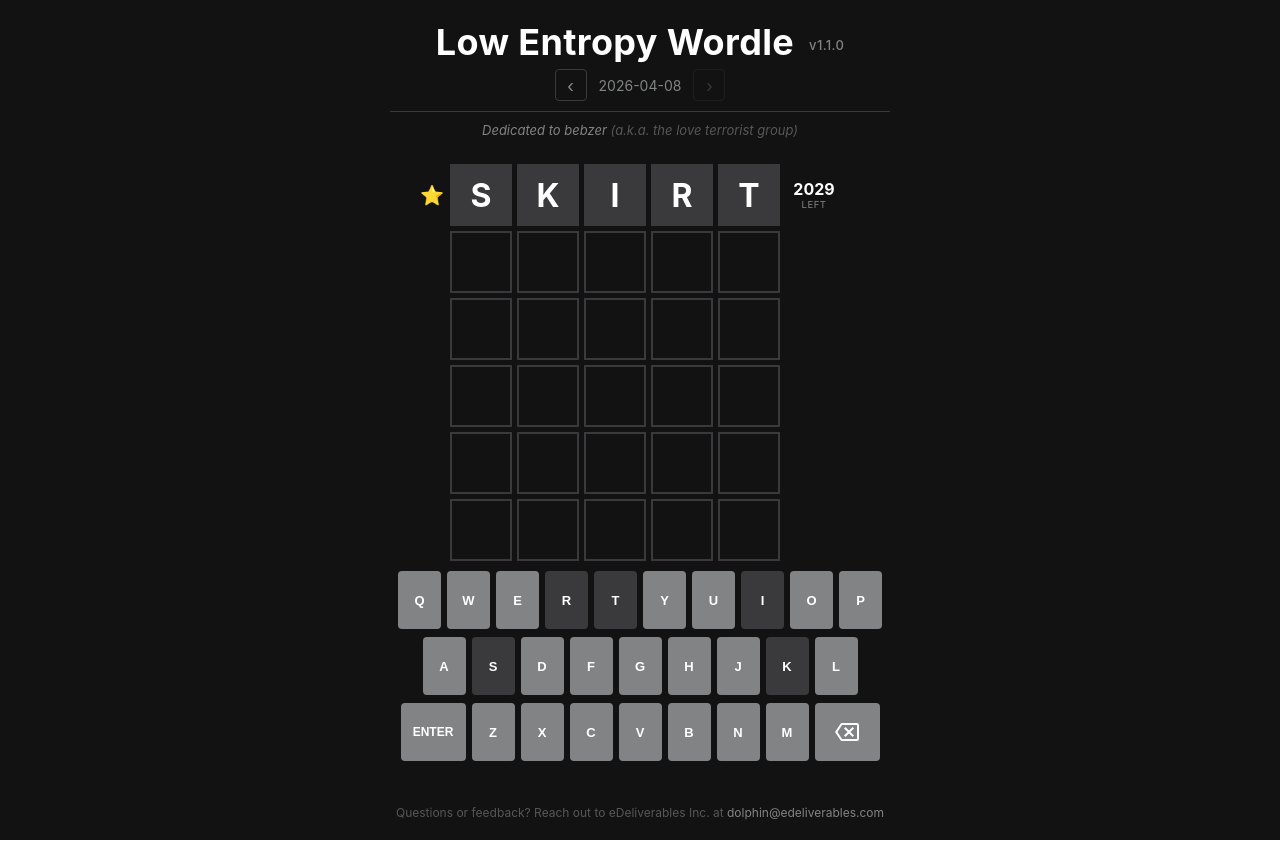
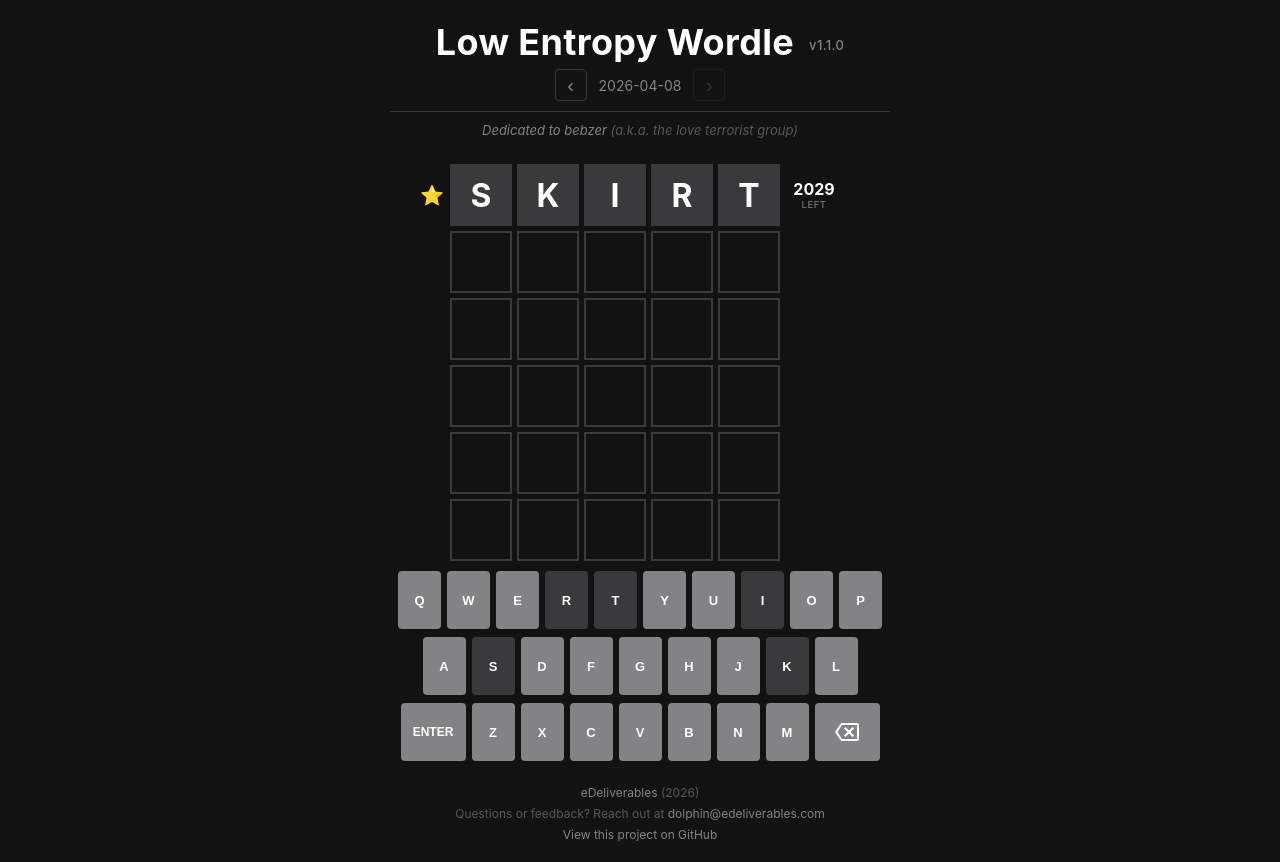
Before and after one commit to unk1911/low-entropy-wordle, a React (Vite) app: page / in a window 1280 px wide. Before the commit the page ends 840 px from the top, so only its background shows below. Built offline with nearby package versions, Linux system fonts and the light colour scheme.

Commit message:
Link game footer destinations

```diff
--- a/src/App.css
+++ b/src/App.css
@@ -425,6 +425,9 @@
   color: #565758;
   text-align: center;
 }
+.wordle-footer div + div {
+  margin-top: 6px;
+}
 .wordle-footer a {
   color: #818384;
   text-decoration: none;
--- a/src/components/WordleGame.jsx
+++ b/src/components/WordleGame.jsx
@@ -79,8 +79,16 @@ export default function WordleGame() {
       />
 
       <footer className="wordle-footer">
-        Questions or feedback? Reach out to eDeliverables Inc. at{' '}
-        <a href="mailto:dolphin@edeliverables.com">dolphin@edeliverables.com</a>
+        <div>
+          <a href="https://edeliverables.com">eDeliverables</a> (2026)
+        </div>
+        <div>
+          Questions or feedback? Reach out at{' '}
+          <a href="mailto:dolphin@edeliverables.com">dolphin@edeliverables.com</a>
+        </div>
+        <div>
+          <a href="https://github.com/unk1911/low-entropy-wordle">View this project on GitHub</a>
+        </div>
       </footer>
     </div>
   );
```
